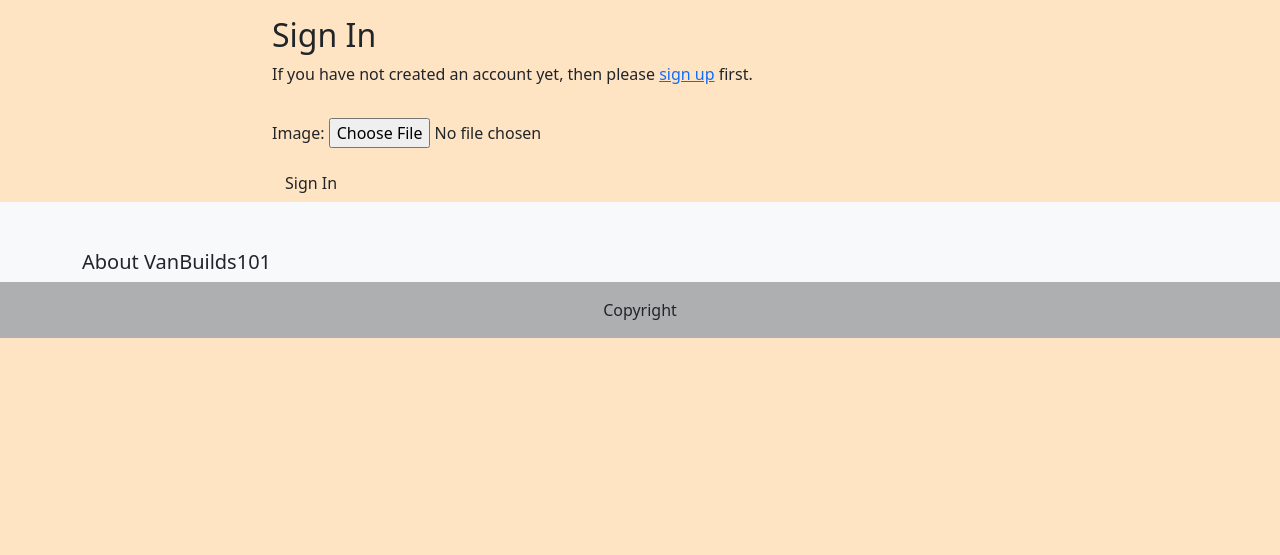
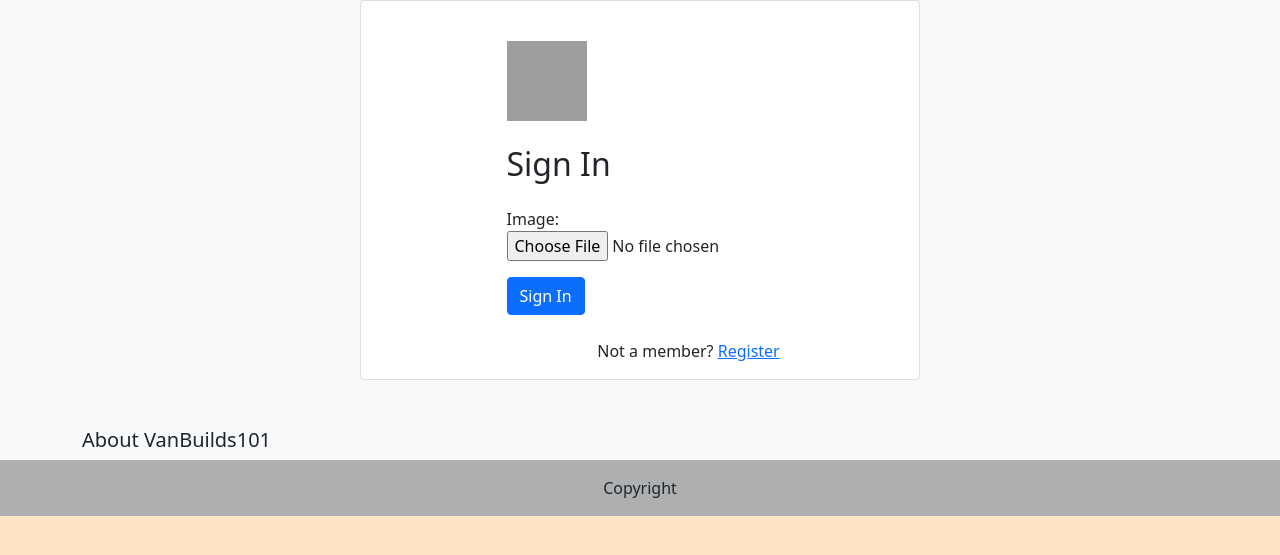
Before and after one commit to lukecdev/VanBuilds101, a Django app: template templates/account/login.html in a window 1280 px wide. Shown: the part 56-611 px from the top of the page. Run offline with Django 3.2, Linux system fonts and the light colour scheme; tables that the repository leaves empty hold one stand-in row (values such as "Sample post"); the template is opened without the code that fills it: values that come from a table or form of the project are taken from there, most other values are stand-ins (such as "Sample title", 1, 10 or a date in 2020); some libraries are stand-ins or nearby versions; grey boxes are pictures that could not be loaded.

Commit message:
added styling to sign in and sign out pages

```diff
--- a/templates/account/login.html
+++ b/templates/account/login.html
@@ -7,17 +7,21 @@
 
 {% block content %}
 
-<div class="container">
-  <div class="row">
+<div class="card mx-auto" style="width: 35rem;">
+  <div class="row justify-content-center">
     <div class="col-md-8 mt-3 offset-md-2">
+      <br>
+      <div>
+        <img src="https://res.cloudinary.com/dk8mh15az/image/upload/v1697819437/media/Black_and_White_Vintage_Camper_Van_Rental_Logo_1_uutnaw.jpg" width="80" height="80">
+      </div>
+      <br>
       <h2>{% trans "Sign In" %}</h2>
+<!--<p>{% blocktrans %}If you have not created an account yet, then please
+<a href="{{ signup_url }}">sign up</a> first.{% endblocktrans %}</p> -->
 
-<p>{% blocktrans %}If you have not created an account yet, then please
-<a href="{{ signup_url }}">sign up</a> first.{% endblocktrans %}</p>
-
-</div>
-</div>
-<div class="row">
+    </div>
+  </div>
+<div class="row justify-content-center">
   <div class="col-md-8 mt-3 offset-md-2">
 <form class="login" method="POST" action="{% url 'account_login' %}">
   {% csrf_token %}
@@ -26,7 +30,11 @@
   <input type="hidden" name="{{ redirect_field_name }}" value="{{ redirect_field_value }}" />
   {% endif %}
 
-  <button class="btn btn-signup right" type="submit">{% trans "Sign In" %}</button>
+  <button type="submit" class="btn btn-primary btn-block mb-4">{% trans "Sign In" %}</button>
+
+  <div class="text-center">
+    <p>Not a member? <a href="{{ signup_url }}">Register</a></p>
+  </div>
 </form>
 </div>
 </div>
--- a/templates/base.html
+++ b/templates/base.html
@@ -74,7 +74,7 @@
         </div>
     </div>
 
-    <main class="flex-shrink-0 main-bg">
+    <main class="flex-shrink-0 main-bg bg-light">
         {% block content %}
         <!-- Content Goes here -->
         {% endblock content %}
--- a/templates/index.html
+++ b/templates/index.html
@@ -9,7 +9,7 @@
                 <div class="row">
                 {% for post in post_list %}
                 <div class="col-6 col-sm-4">
-                    <div class="card mb-4" style="width: 20rem;">
+                    <div class="card mb-4 border" style="width: 22rem;">
                         <div class="card-body">
                             <div class="image-container">
                                 {% if "placeholder" in post.featured_image.url %}
@@ -24,7 +24,7 @@
                             </div>
                                 <h3 class="card-title">{{ post.title }}</h3>
                                 <p class="card-text">{{ post.excerpt }}</p>
-                            </a>
+
                             <br>
                             <a href="{% url 'post_detail' post.slug  %}" class="btn btn-primary">See Article</a>
                             <hr />
```
Also changed, not shown: templates/account/logout.html (+26 -4 lines), templates/van_images.html (+2 -6 lines).
